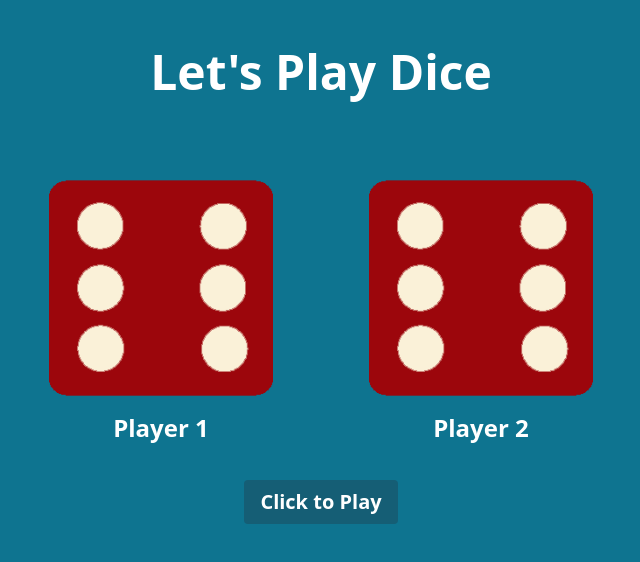
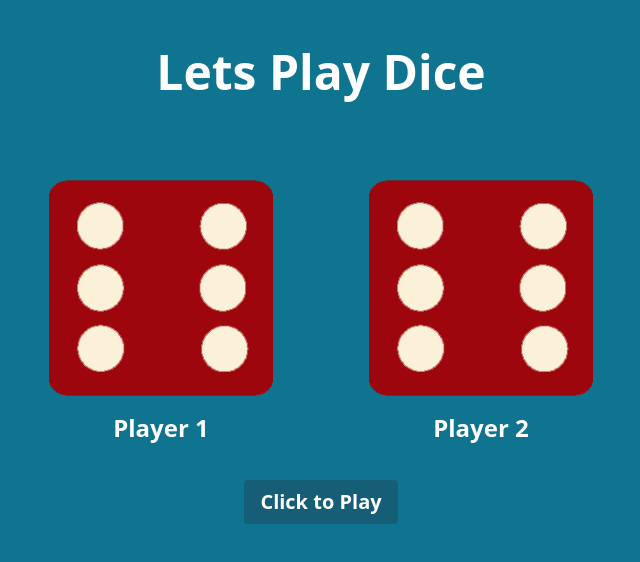
Before and after one commit to gelead/dice-game, a website: page index.html in a window 1280 px wide. Shown: the whole page, without its empty margins (319-959 px from the left). Drawn offline with Linux system fonts and the light colour scheme.

Commit message:
let play dice

```diff
--- a/index.html
+++ b/index.html
@@ -10,7 +10,7 @@
     </head>
     <body>
         <div class="bg-cyan-700 h-screen max-sm:h-[93vh] flex flex-col items-center py-12 space-y-20">
-            <h1 id="label" class="text-5xl font-bold text-white">Let's Play Dice</h1>
+            <h1 id="label" class="text-5xl font-bold text-white">Lets Play Dice</h1>
 
             <!-- dicee container -->
             <div class="flex justify-center items-center space-x-24">
```
